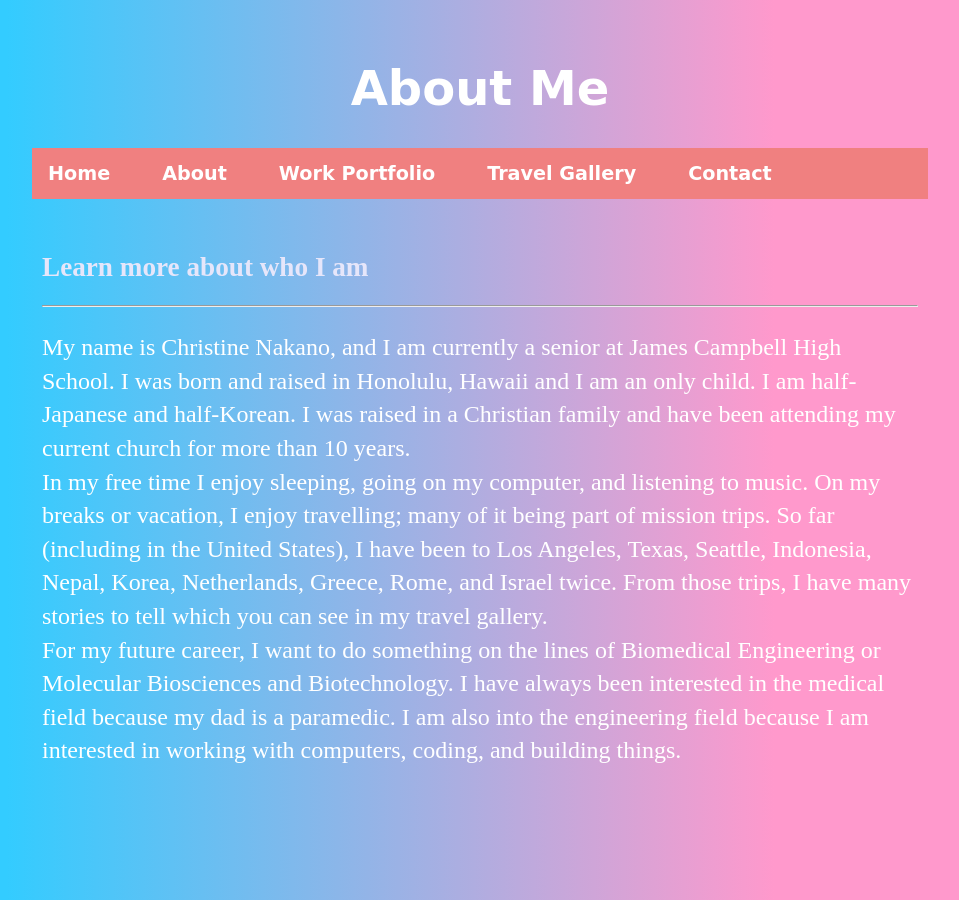
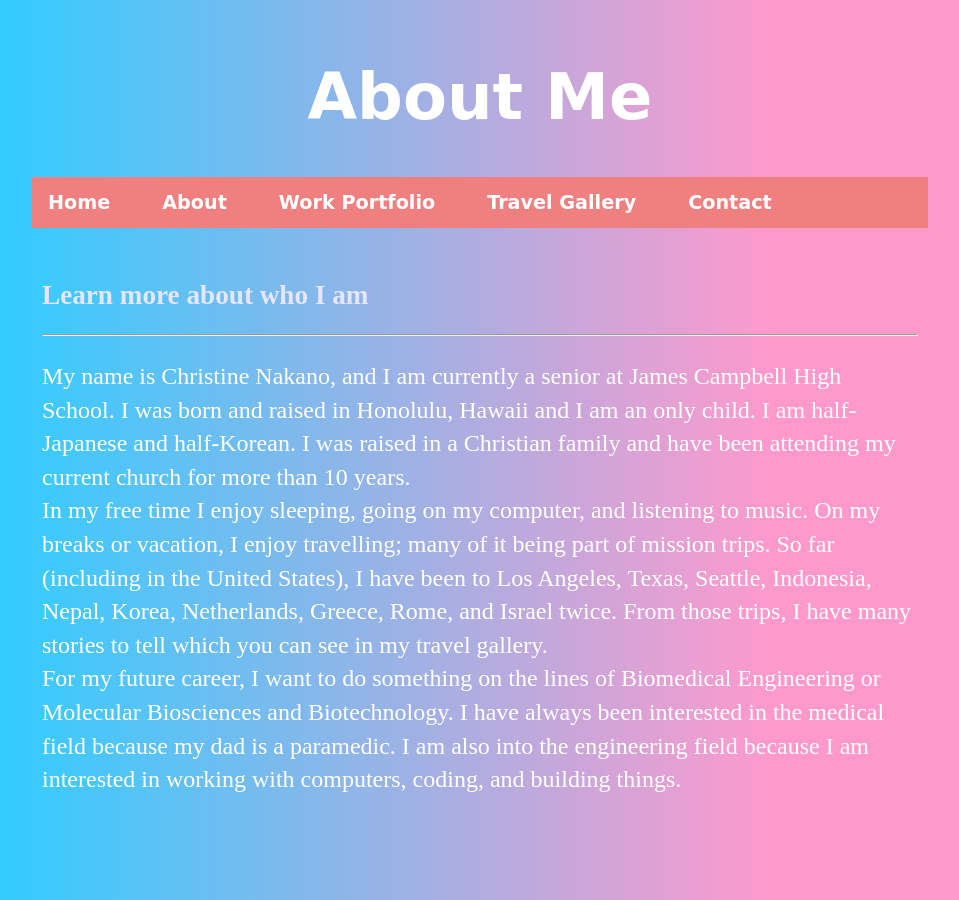
Before and after one commit to CNakano7/CNakano7.github.io, a Jekyll site: the page About/index.html, which Jekyll copies as it is, in a window 1280 px wide. Shown: the whole page, without its empty margins (160-1119 px from the left). Built offline with Jekyll 4.4.1, drawn with Linux system fonts in a browser that asks for light colours.

Commit message:
Update index.html

```diff
--- a/About/index.html
+++ b/About/index.html
@@ -8,7 +8,7 @@
 
 	<body>
 
-<h1 style="color: white; text-align:center;">About Me</h1>
+<h1 style="color: white; text-align:center; font-size:400%;">About Me</h1>
 
 </body>
 	<body>
```
